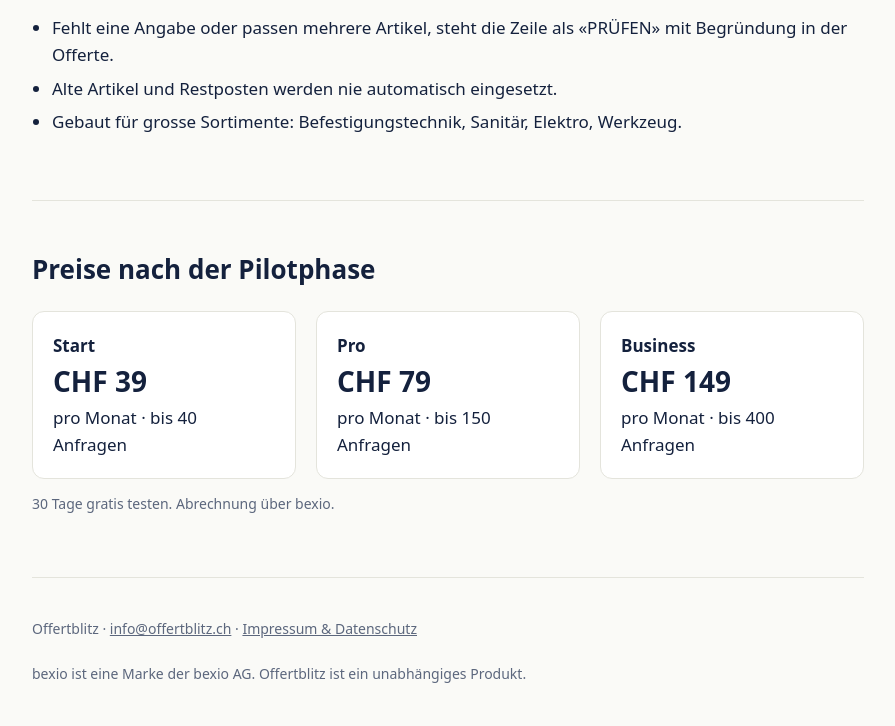
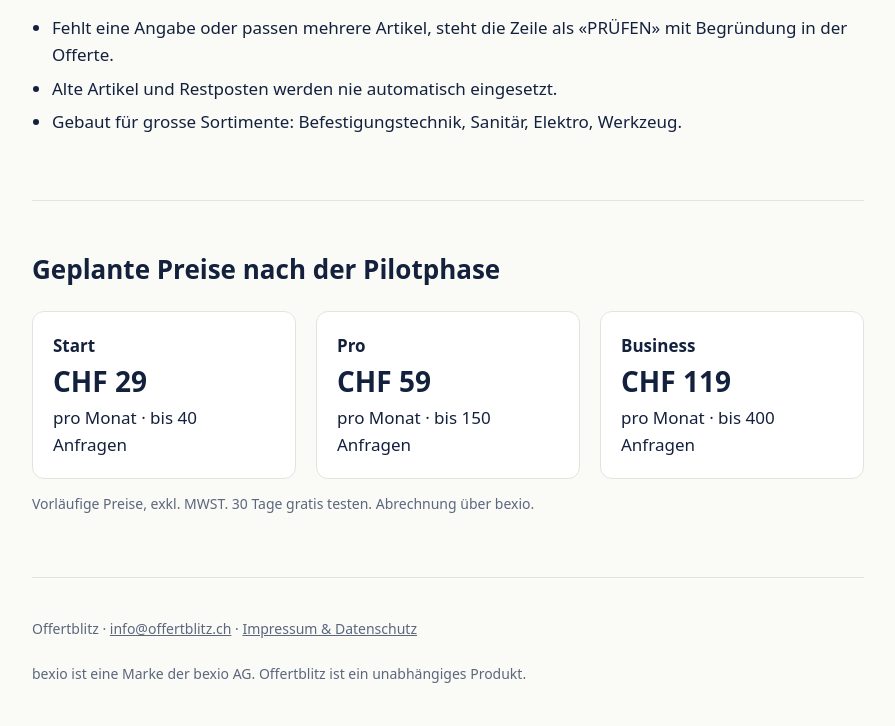
Before and after one commit to evgenss79/offertblitz-site, a plain HTML site: page index.html in a window 1280 px wide. Shown: the part 1241-1967 px from the top of the page, without its empty margins (192-1087 px from the left). Drawn offline with Linux system fonts and the light colour scheme.

Commit message:
Preise: vorläufig 29/59/119

```diff
--- a/index.html
+++ b/index.html
@@ -62,13 +62,13 @@ footer{padding:40px 0;font-size:14px;color:var(--muted);border-top:1px solid var
 </section>
 
 <section>
-<h2>Preise nach der Pilotphase</h2>
+<h2>Geplante Preise nach der Pilotphase</h2>
 <div class="prices">
-<div class="price"><b>Start</b><div class="p">CHF 39</div>pro Monat · bis 40 Anfragen</div>
-<div class="price"><b>Pro</b><div class="p">CHF 79</div>pro Monat · bis 150 Anfragen</div>
-<div class="price"><b>Business</b><div class="p">CHF 149</div>pro Monat · bis 400 Anfragen</div>
+<div class="price"><b>Start</b><div class="p">CHF 29</div>pro Monat · bis 40 Anfragen</div>
+<div class="price"><b>Pro</b><div class="p">CHF 59</div>pro Monat · bis 150 Anfragen</div>
+<div class="price"><b>Business</b><div class="p">CHF 119</div>pro Monat · bis 400 Anfragen</div>
 </div>
-<p class="note">30 Tage gratis testen. Abrechnung über bexio.</p>
+<p class="note">Vorläufige Preise, exkl. MWST. 30 Tage gratis testen. Abrechnung über bexio.</p>
 </section>
 
 <footer>
```
